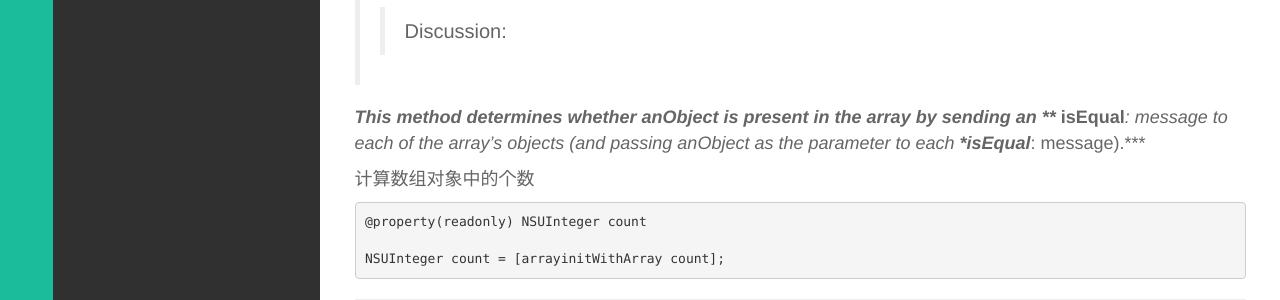
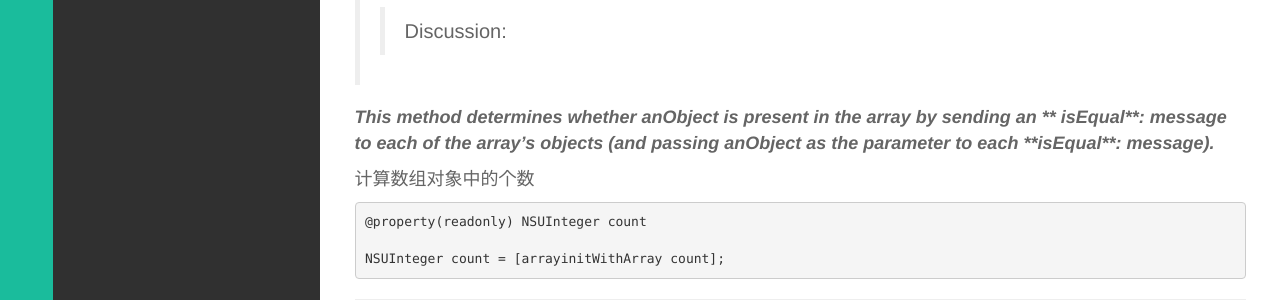
Before and after one commit to klone1127/klone1127.github.io, a Jekyll site: the page built from _posts/IOS/2015-06-24-OC-NSArray.md, in a window 1280 px wide. Shown: the part 2627-2927 px from the top of the page. Built offline with Jekyll 4.4.1, drawn with Linux system fonts in a browser that asks for light colours; nearby versions of some CDN libraries; library files that are not in the unit come from our copies; Markdown is read by kramdown in place of the engine named in the settings.

```diff
--- a/_posts/IOS/2015-06-24-OC-NSArray.md
+++ b/_posts/IOS/2015-06-24-OC-NSArray.md
@@ -99,7 +99,7 @@ oc数组也学了有几天了，今天在这里总结一下常用的方法
 
 >>Discussion:
 
-***This method determines whether anObject is present in the array by sending an *** isEqual***: message to each of the array’s objects (and passing anObject as the parameter to each ***isEqual***: message).***
+***This method determines whether anObject is present in the array by sending an ** isEqual**: message to each of the array’s objects (and passing anObject as the parameter to each **isEqual**: message).***
 
 计算数组对象中的个数
 
```
